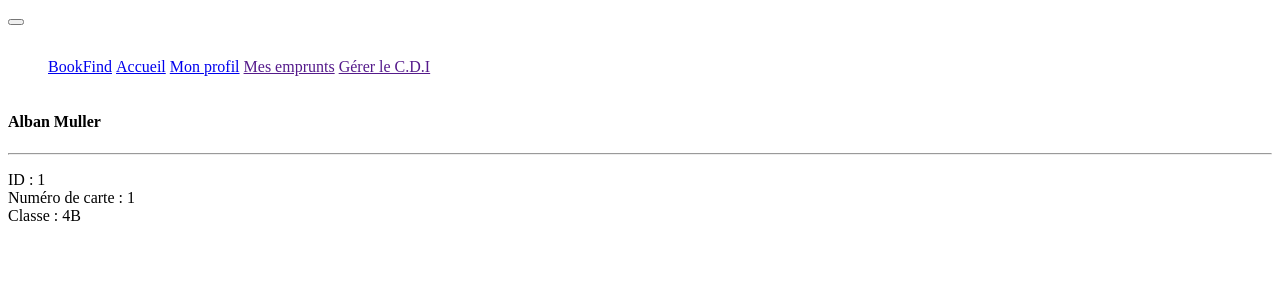
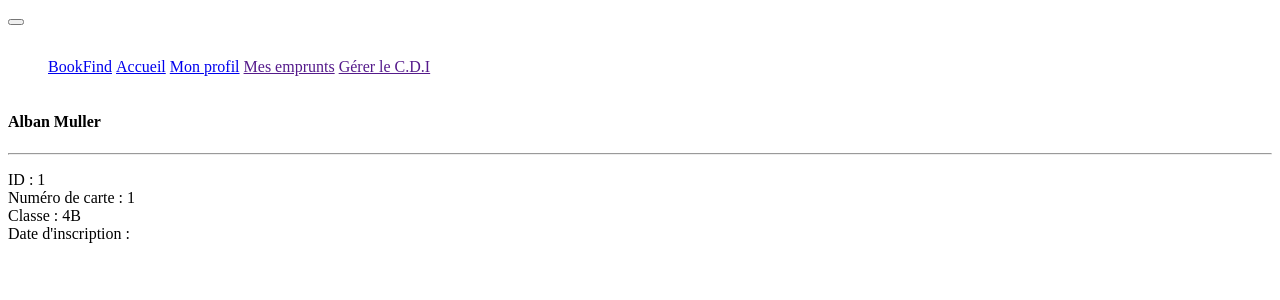
Before and after one commit to Chromared/bookfind, a PHP site: page /profil.php?id=1 in a window 1280 px wide. Shown: the top 300 px of the page. Run offline with PHP 8.4, Linux system fonts and the light colour scheme; a user stored in the database is signed in; data comes from the database, SQL or seed files in the repository; some libraries are stand-ins or nearby versions.

Commit message:
Remplacer profil.php

```diff
--- a/code/profil.php
+++ b/code/profil.php
@@ -24,6 +24,7 @@
         ID : <?= $usersInfos['id']; ?><br />
         Numéro de carte : <?= $usersInfos['carte']; ?><br />
         Classe : <?= $usersInfos['classe']; ?><br />
+        Date d'inscription : <?php $timestamp = $usersInfos['inscription']; ?>
     </p>
 </div>
 </div>
```
